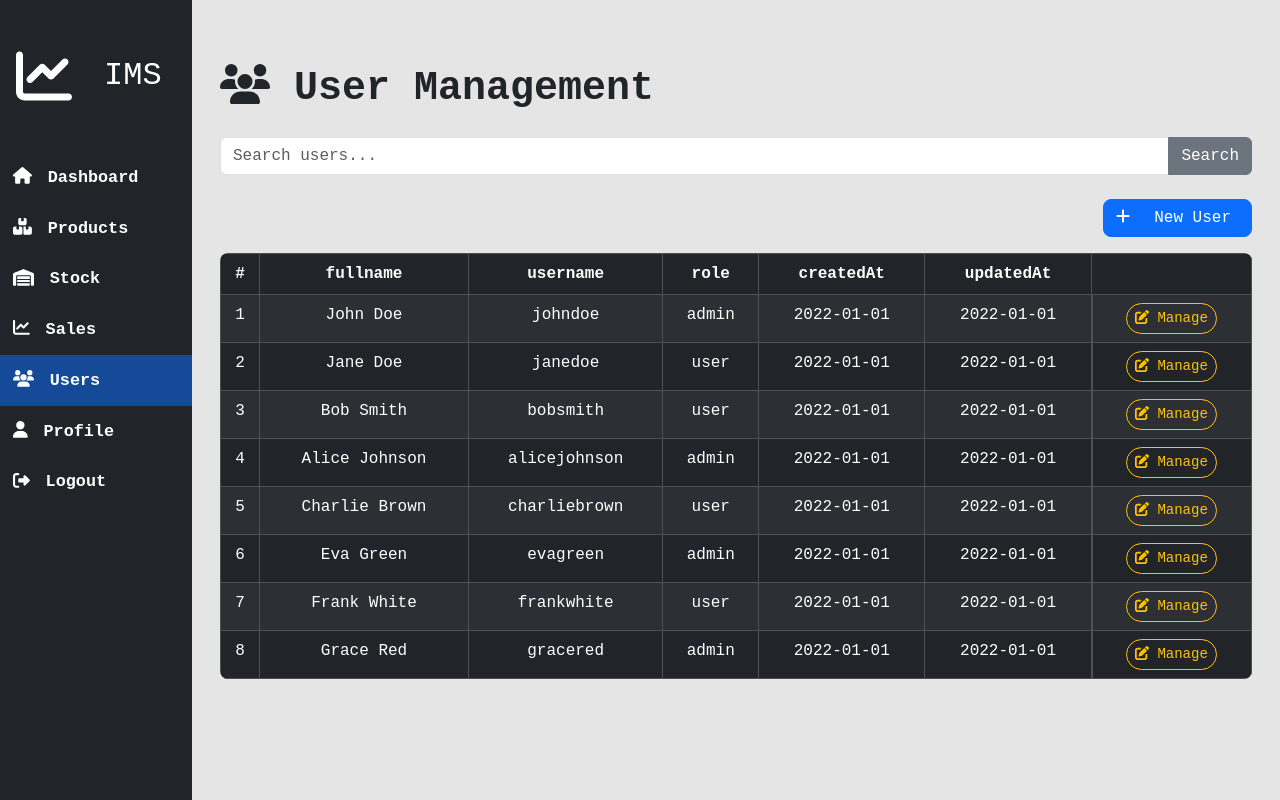
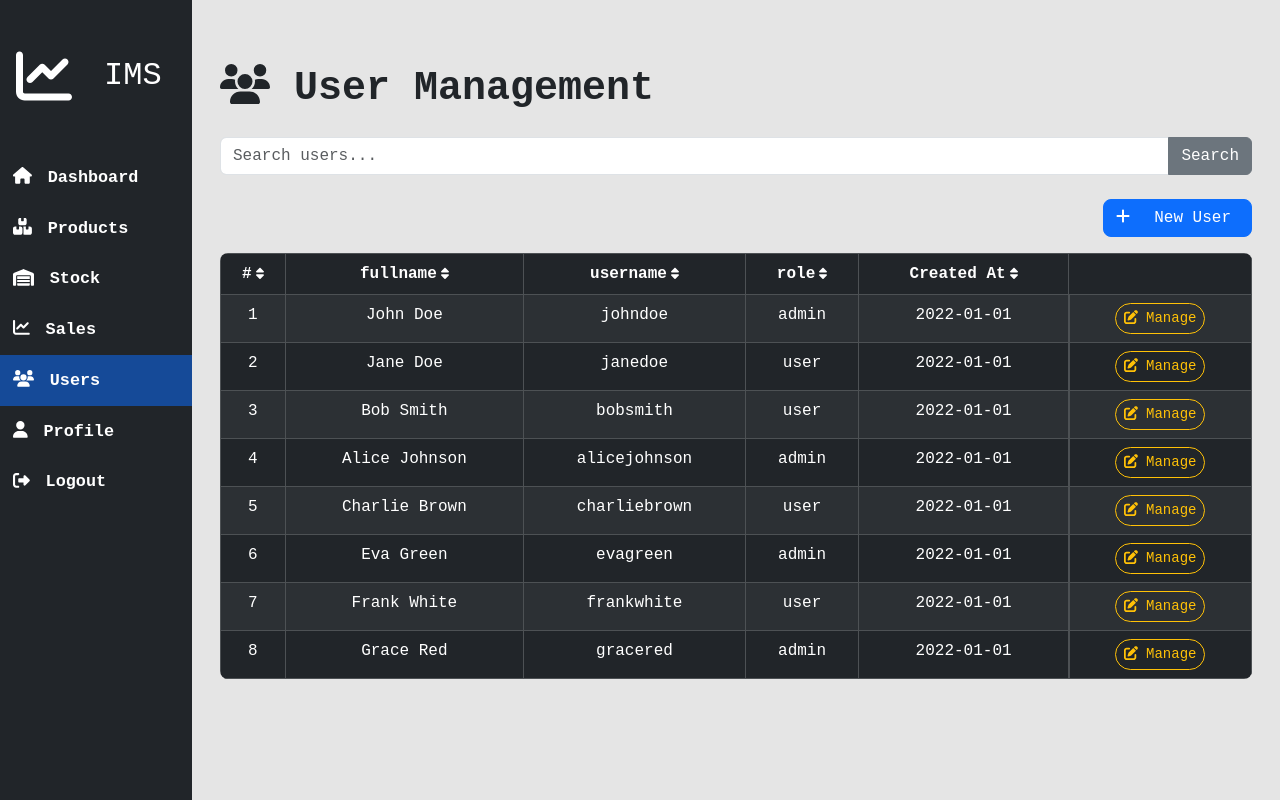
Before and after one commit to SageTendo/farm_inventory_management, a React (Vite) app in the folder client/: page /users in a window 1280 px wide. Built offline with nearby package versions, Linux system fonts and the light colour scheme.

Commit message:
Sorting on tables

```diff
--- a/client/src/ui/components/Table.tsx
+++ b/client/src/ui/components/Table.tsx
@@ -1,7 +1,9 @@
+import {useState} from "react";
 import {Button, Table} from "react-bootstrap";
 import {FontAwesomeIcon} from "@fortawesome/react-fontawesome";
-import {faEdit} from "@fortawesome/free-solid-svg-icons";
+import {faEdit, faSort, faSortDown, faSortUp} from "@fortawesome/free-solid-svg-icons";
 import {Link} from "react-router-dom";
+import "../styles/tableComponent.css"; // we'll add a small CSS file for hover effects
 
 interface Props {
   entity: string
@@ -12,49 +14,97 @@ interface Props {
 }
 
 export function TableComponent(props: Props) {
-  return (<>
+  const [sortKey, setSortKey] = useState<string | null>(null);
+  const [sortOrder, setSortOrder] = useState<"asc" | "desc">("asc");
+
+  function handleSort(key: string) {
+    if (sortKey === key) {
+      setSortOrder(sortOrder === "asc" ? "desc" : "asc");
+    } else {
+      setSortKey(key);
+      setSortOrder("asc");
+    }
+  }
+
+  const sortedData = [...props.data].sort((a, b) => {
+    if (!sortKey) return 0;
+
+    const aValue = a[sortKey];
+    const bValue = b[sortKey];
+
+    if (aValue === undefined || bValue === undefined) return 0;
+
+    if (typeof aValue === "number" && typeof bValue === "number") {
+      return sortOrder === "asc" ? aValue - bValue : bValue - aValue;
+    }
+
+    return sortOrder === "asc"
+      ? String(aValue).localeCompare(String(bValue))
+      : String(bValue).localeCompare(String(aValue));
+  });
+
+  return (
     <div className="table-responsive">
       <Table striped bordered hover variant="dark" className="rounded-3 text-center overflow-hidden">
+
         {/* HEADER */}
         <thead>
         <tr>
-          {
-            props.labels.map((label, index) => (
-              <th key={index}>{label}</th>
-            ))
-          }
+          {props.labels.map((label, index) => {
+            const key = props.keys[index];
+            const isSorted = sortKey === key;
+
+            return (
+              <th
+                key={index}
+                className="sortable-header"
+                onClick={() => handleSort(key)}
+              >
+                {label}
+                <span className="ms-1 text-white" style={{fontSize: "0.8rem"}}>
+                    {isSorted ? (sortOrder === "asc" ?
+                        <FontAwesomeIcon icon={faSortUp}/> :
+                        <FontAwesomeIcon icon={faSortDown}/>) :
+                      <FontAwesomeIcon icon={faSort}/>}
+                  </span>
+              </th>
+            );
+          })}
           {!props.actionable ? null : <th/>}
         </tr>
         </thead>
 
         {/* BODY */}
         <tbody>
-        {props.data.map((item, index) => (
+        {sortedData.map((item, index) => (
           <tr key={item.id || index}>
             {props.keys.map((key, keyIndex) => (
               <td key={keyIndex}>{item[key]}</td>
             ))}
 
-            {/* ACTIONS */}
-            {!props.actionable ? null :
+            {!props.actionable ? null : (
               <td className="d-flex justify-content-evenly">
-                {/* Manage */}
-                <Link className="text-reset text-decoration-none" to={`/${props.entity}/${item.id}/manage`}>
-                  <Button className="rounded-pill"
-                          variant="outline-warning"
-                          size="sm">
+                <Link
+                  className="text-reset text-decoration-none"
+                  to={`/${props.entity}/${item.id}/manage`}
+                >
+                  <Button
+                    className="rounded-pill"
+                    variant="outline-warning"
+                    size="sm"
+                  >
                     <FontAwesomeIcon icon={faEdit}/>
                     <span className="ms-2">Manage</span>
                   </Button>
                 </Link>
               </td>
-            }
+            )}
           </tr>
         ))}
         </tbody>
       </Table>
     </div>
-  </>);
+  );
 }
 
 export default TableComponent;
--- /dev/null
+++ b/client/src/ui/styles/tableComponent.css
@@ -0,0 +1,9 @@
+.sortable-header {
+    cursor: pointer;
+    transition: background-color 0.2s ease, color 0.2s ease;
+}
+
+.sortable-header:hover {
+    background-color: #343a40; /* slightly darker on hover */
+    color: #ffc107; /* yellowish text color on hover */
+}
--- a/client/src/ui/views/product/Products.tsx
+++ b/client/src/ui/views/product/Products.tsx
@@ -92,8 +92,8 @@ export function Products() {
     console.log(query)
   };
 
-  const labels = ["Name", "Buy Price", "Sell Price", "Quantity"];
-  const keys = ["name", "buyPrice", "sellPrice", "quantity"];
+  const labels = ["#", "Name", "Buy Price", "Sell Price", "Quantity"];
+  const keys = ["id", "name", "buyPrice", "sellPrice", "quantity"];
 
   return (
     <ListPage
--- a/client/src/ui/views/user/ManageUser.tsx
+++ b/client/src/ui/views/user/ManageUser.tsx
@@ -82,7 +82,7 @@ export function ManageUser() {
               <div className="d-flex flex-row justify-content-between align-items-center">
                 {/* Added Date */}
                 <Form.Group controlId="formProductAddedDate" className="w-50 me-3">
-                  <Form.Label>Added At: </Form.Label>
+                  <Form.Label>Created At: </Form.Label>
                   <Form.Control type="text" readOnly
                                 className="bg-dark text-white"
                                 disabled
--- a/client/src/ui/views/user/Users.tsx
+++ b/client/src/ui/views/user/Users.tsx
@@ -79,8 +79,8 @@ export function Users() {
     console.log(query)
   };
 
-  const labels = ["#", "fullname", "username", "role", "createdAt", "updatedAt"];
-  const keys = ["id", "fullname", "username", "role", "createdAt", "updatedAt"];
+  const labels = ["#", "fullname", "username", "role", "Created At"];
+  const keys = ["id", "fullname", "username", "role", "createdAt"];
 
   return (
     <ListPage
```
